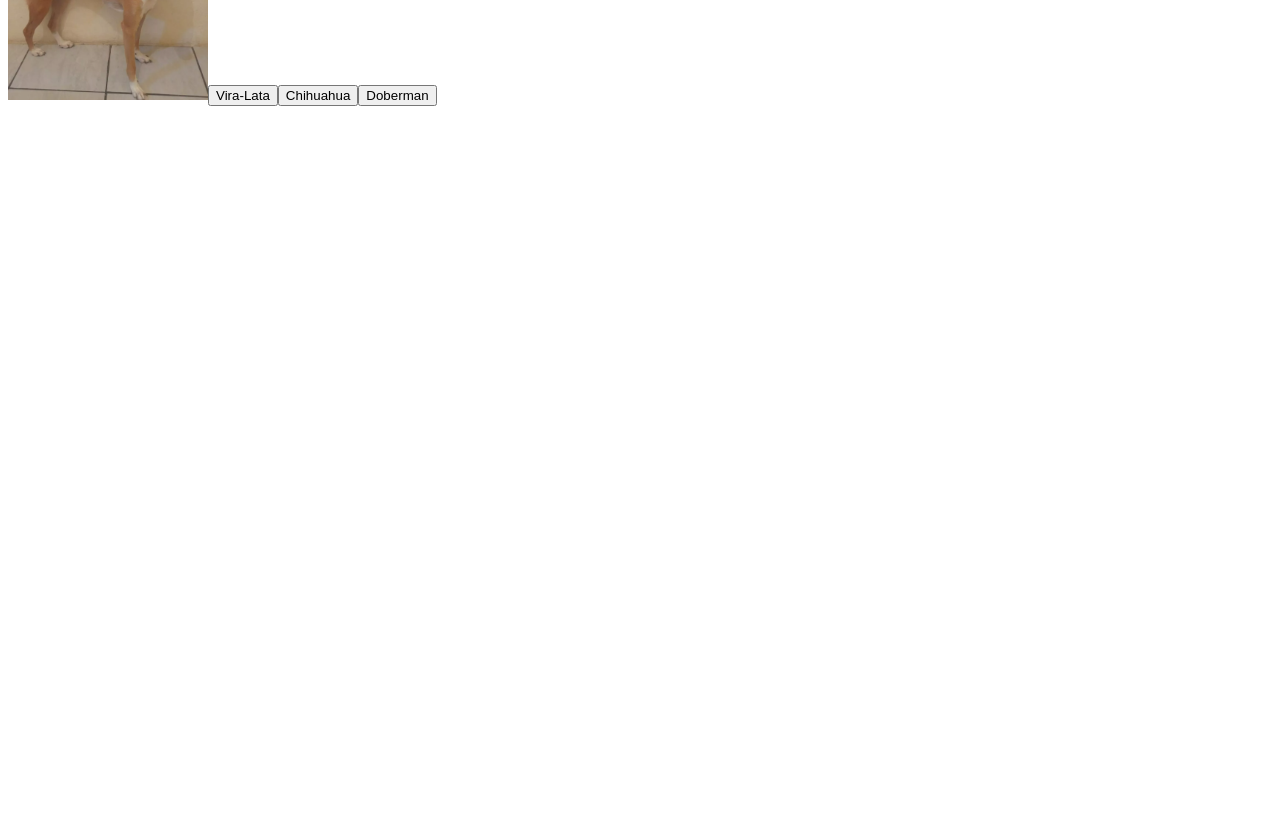
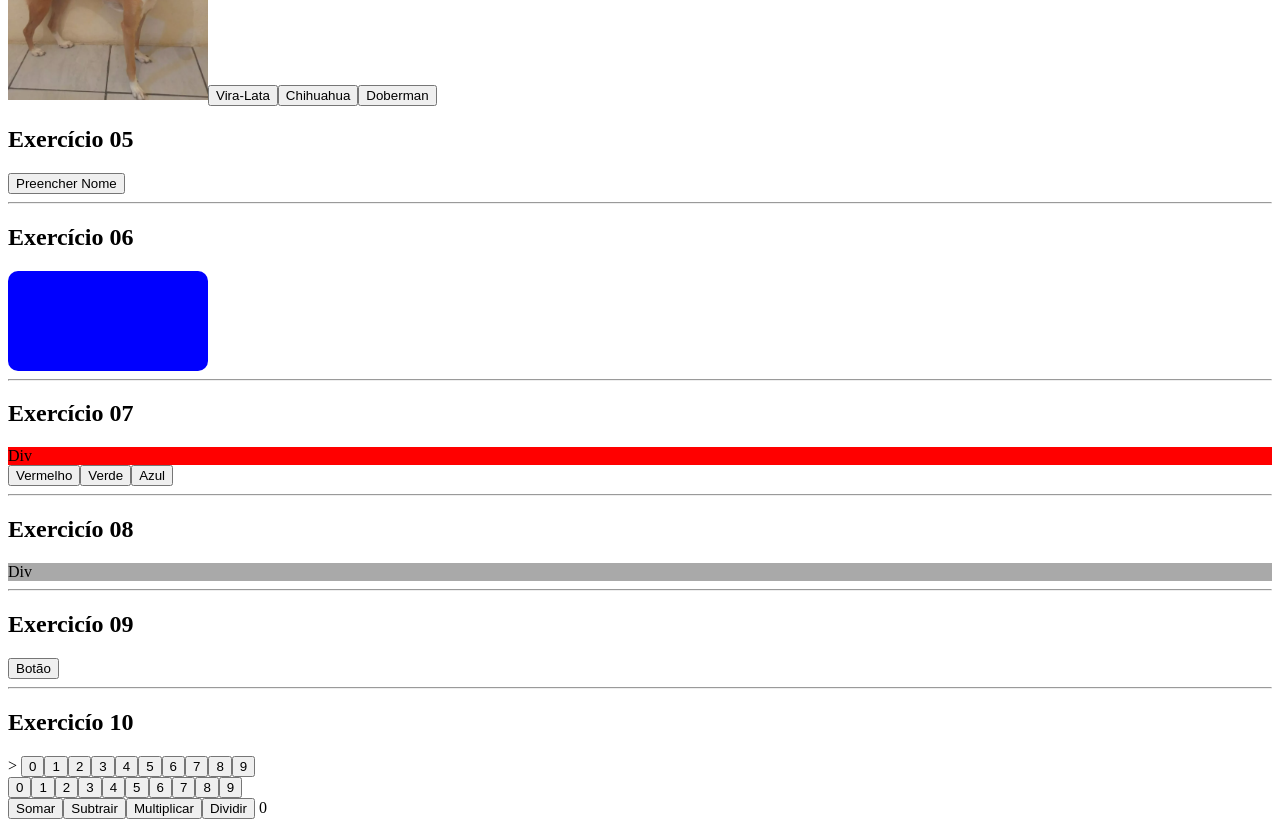
Before and after one commit to MiihGalvao/angular, an Angular app in the folder lista01/: page / in a window 1280 px wide. Shown: the part 1120-1947 px from the top of the page. Before the commit the page ends 1234 px from the top, so only its background shows below. Built offline with nearby package versions, Linux system fonts and the light colour scheme.

Commit message:
Chamada de exercicios no app component

```diff
--- a/lista01/src/app/app.component.html
+++ b/lista01/src/app/app.component.html
@@ -2,3 +2,9 @@
 <app-ex02></app-ex02>
 <app-ex03></app-ex03>
 <app-ex04></app-ex04>
+<app-ex05></app-ex05>
+<app-ex06></app-ex06>
+<app-ex07></app-ex07>
+<app-ex08></app-ex08>
+<app-ex09></app-ex09>
+<app-ex10></app-ex10>
```
Also changed, not shown: lista01/src/app/app.module.ts (+11 -1 lines).
